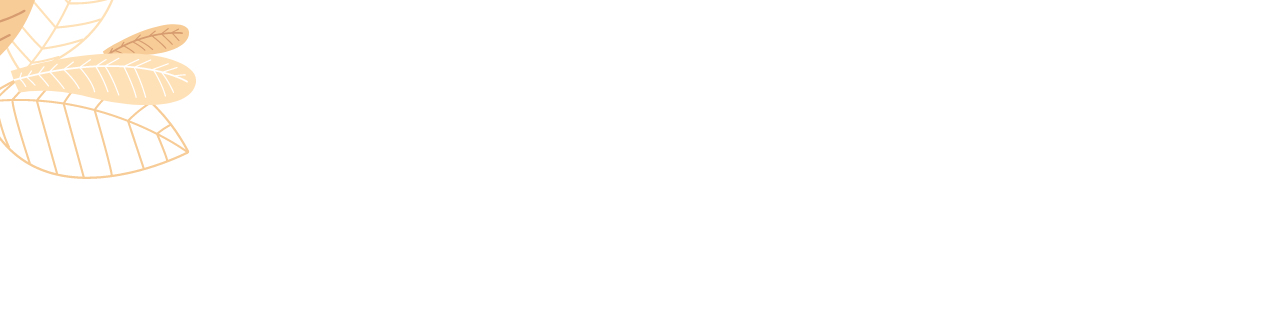
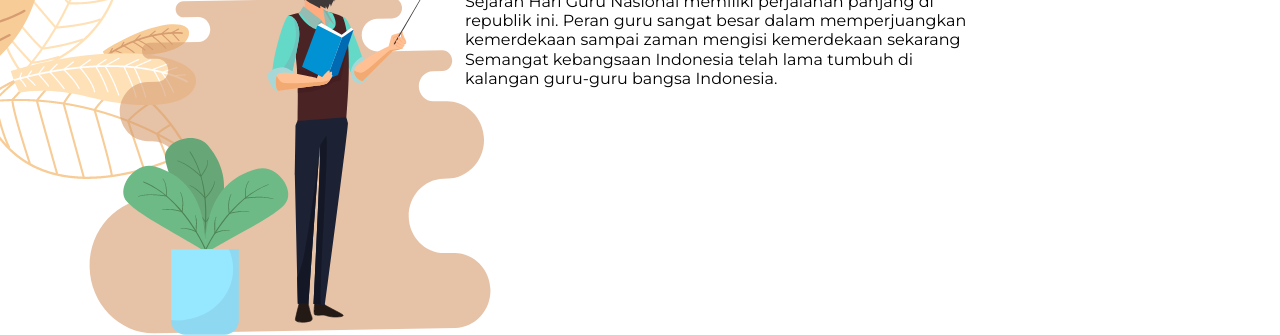
Before and after one commit to aansulaimann/simple-landing-page-teacher-day, a plain HTML site: page index.html in a window 1280 px wide. Shown: the part 575-910 px from the top of the page. Before the commit the page ends 811 px from the top, so only its background shows below. Drawn offline with Linux system fonts and the light colour scheme.

Commit message:
membuat section happy teacher day

```diff
--- a/index.html
+++ b/index.html
@@ -69,6 +69,27 @@
   </section>
   <!-- end home-area -->
 
+  <!-- start happy teacher day -->
+  <section id="happy">
+    <div class="container">
+      <div class="row">
+        <div class="col-md-4 man-teacher">
+          <img src="assets/image/image_teacher.png" alt="_teacher">
+        </div>
+        <div class="col-8 caption-teacher-day">
+          <h1>Happy <span>Teacher Day</span></h1>
+          <h6>Sejarah Hari Guru Nasional memiliki perjalanan panjang di <br>
+            republik ini. Peran guru sangat besar dalam memperjuangkan <br>
+            kemerdekaan sampai zaman mengisi kemerdekaan sekarang <br>
+            Semangat kebangsaan Indonesia telah lama tumbuh di <br>
+            kalangan guru-guru bangsa Indonesia.</h6>
+          <a href="#" class="btn-lg">Read More</a>
+        </div>
+      </div>
+    </div>
+  </section>
+  <!-- end happy teacher day -->
+
 
   <!-- Optional JavaScript -->
   <!-- jQuery first, then Popper.js, then Bootstrap JS -->
```
